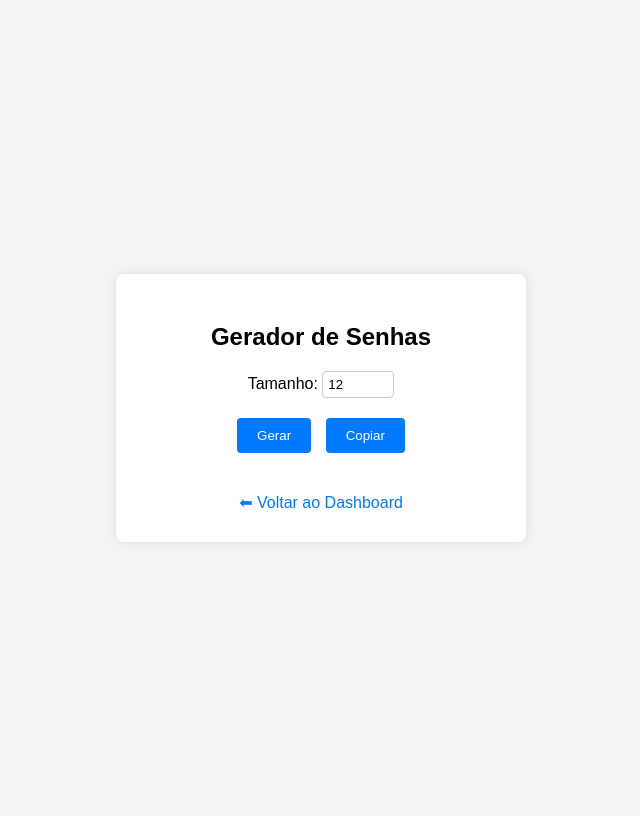
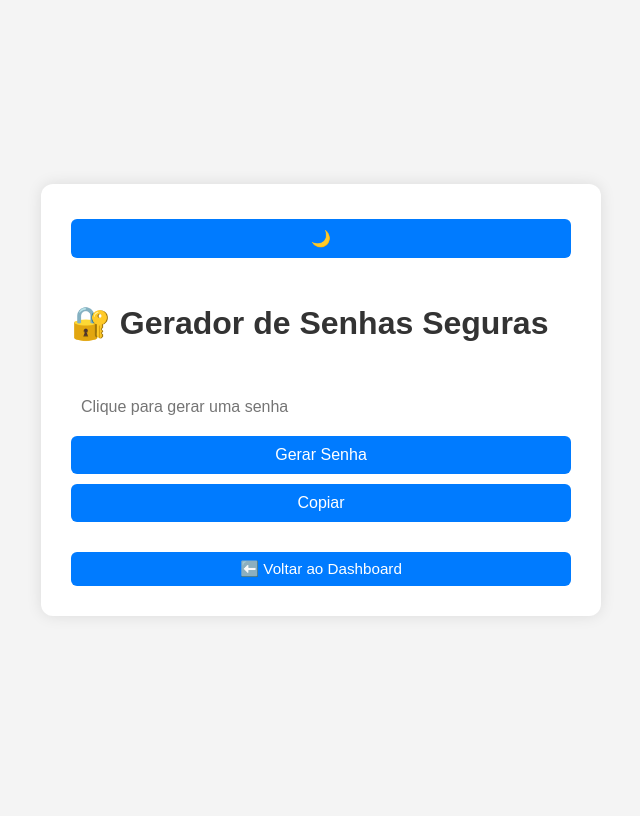
Before and after one commit to doppller/https---github.com-doppller-gestor_senha, a Flask app: page /gerar_senha in a window 1280 px wide. Shown: the whole page, without its empty margins (319-959 px from the left). After the commit the page ends 586 px from the top, so only its background shows below. Run offline with Flask 3, Linux system fonts and the light colour scheme; the visitor is signed in with stand-in values (Sample User, id 1).

Commit message:
alterei todo o estilo das telas

```diff
--- a/static/estilo.css
+++ b/static/estilo.css
@@ -1,85 +1,86 @@
+:root {
+    --cor-primaria: #007bff;
+    --cor-texto: #333;
+    --cor-fundo: #f4f4f4;
+    --cor-container: #fff;
+}
+
+body.dark-mode {
+    --cor-primaria: #1e90ff;
+    --cor-texto: #f1f1f1;
+    --cor-fundo: #121212;
+    --cor-container: #1e1e1e;
+}
+
 body {
-    font-family: 'Segoe UI', sans-serif;
-    background-color: #f0f2f5;
-    display: flex;
-    justify-content: center;
-    align-items: center;
-    height: 100vh;
+    font-family: Arial, sans-serif;
+    background-color: var(--cor-fundo);
+    color: var(--cor-texto);
+    margin: 0;
+    padding: 0;
+    display: grid;
+    place-items: center;
+    min-height: 100vh;
 }
 
 .container {
-    background-color: white;
+    background-color: var(--cor-container);
     padding: 30px;
-    border-radius: 10px;
-    box-shadow: 0 4px 12px rgba(0,0,0,0.1);
+    border-radius: 12px;
+    box-shadow: 0 0 15px rgba(0,0,0,0.1);
+    display: grid;
+    gap: 20px;
     width: 90%;
     max-width: 500px;
-    display: grid;
-    gap: 15px;
-}
-
-h1 {
-    text-align: center;
-    color: #333;
 }
 
 input, button {
     padding: 10px;
-    font-size: 16px;
-    border: 1px solid #ccc;
-    border-radius: 5px;
+    margin: 5px 0;
     width: 100%;
+    border: none;
+    border-radius: 6px;
+    font-size: 1em;
 }
 
-button, .botao {
-    display: inline-block;
-    padding: 8px 16px;
-    margin: 8px 4px;
-    font-size: 14px;
-    background-color: #ffffff;
-    color: #040404;
-    border: 1px solid #ccc;
-    border-radius: 6px;
-    text-decoration: none;
-    transition: all 0.3s ease;
-    box-shadow: 2px 2px 5px rgba(0, 0, 0, 0.05);
+button {
+    background-color: var(--cor-primaria);
+    color: white;
+    cursor: pointer;
+    transition: background 0.3s;
 }
 
-button:hover, .botao:hover {
-    background-color: #ad2424;
-    color: #000;
-    border-color: #aaa;
-}
-.copiar {
-    background-color: #e0e0e0;
-    border: none;
-    padding: 5px 8px;
-    margin-left: 8px;
-    border-radius: 5px;
-    cursor: pointer;
-    font-size: 14px;
-    transition: background-color 0.2s;
+button:hover {
+    background-color: #0056b3;
 }
 
-.copiar:hover {
-    background-color: #d0d0d0;
+a.botao {
+    background-color: var(--cor-primaria);
+    color: white;
+    text-decoration: none;
+    padding: 8px;
+    margin-top: 5px;
+    display: block;
+    border-radius: 6px;
+    text-align: center;
+    font-size: 0.95em;
 }
 
-
-.erro {
-    color: red;
-    font-weight: bold;
-    text-align: center;
+a.botao:hover {
+    background-color: #0056b3;
 }
 
-table {
-    width: 100%;
-    border-collapse: collapse;
-    margin-top: 20px;
+#botao-tema {
+    position: fixed;
+    top: 20px;
+    right: 20px;
+    background-color: var(--cor-primaria);
+    color: white;
+    border: none;
+    border-radius: 50%;
+    width: 45px;
+    height: 45px;
+    font-size: 18px;
+    cursor: pointer;
+    box-shadow: 0 0 8px rgba(0, 0, 0, 0.2);
 }
-
-th, td {
-    border: 1px solid #ddd;
-    padding: 8px;
-    text-align: left;
-}
--- a/templates/gerar_senha.html
+++ b/templates/gerar_senha.html
@@ -2,101 +2,54 @@
 <html lang="pt">
 <head>
     <meta charset="UTF-8">
-    <title>Gerar Senha</title>
-    <style>
-        body {
-            font-family: Arial, sans-serif;
-            background-color: #f4f4f4;
-            display: flex;
-            justify-content: center;
-            align-items: center;
-            height: 100vh;
-        }
-
-        .container {
-            background-color: white;
-            padding: 30px;
-            border-radius: 8px;
-            box-shadow: 0 0 10px rgba(0,0,0,0.1);
-            width: 350px;
-            text-align: center;
-        }
-
-        h2 {
-            margin-bottom: 20px;
-        }
-
-        input[type="number"] {
-            width: 60px;
-            padding: 5px;
-            margin-bottom: 15px;
-            border-radius: 4px;
-            border: 1px solid #ccc;
-        }
-
-        button {
-            padding: 10px 20px;
-            margin: 5px;
-            background-color: #007bff;
-            border: none;
-            color: white;
-            border-radius: 4px;
-            cursor: pointer;
-        }
-
-        button:hover {
-            opacity: 0.9;
-        }
-
-        #senhaGerada {
-            margin-top: 15px;
-            font-weight: bold;
-            color: green;
-        }
-
-        a {
-            display: inline-block;
-            margin-top: 20px;
-            color: #007bff;
-            text-decoration: none;
-        }
-
-        a:hover {
-            text-decoration: underline;
-        }
-    </style>
+    <meta name="viewport" content="width=device-width, initial-scale=1.0">
+    <title>Gerar Senha Segura</title>
+    <link rel="stylesheet" href="{{ url_for('static', filename='estilo.css') }}">
 </head>
 <body>
     <div class="container">
-        <h2>Gerador de Senhas</h2>
-        <label for="tamanho">Tamanho:</label>
-        <input type="number" id="tamanho" min="4" max="32" value="12"><br>
-        <button onclick="gerarSenha()">Gerar</button>
-        <button onclick="copiarSenha()">Copiar</button>
-
-        <div id="senhaGerada"></div>
-
-        <a href="{{ url_for('dashboard') }}">⬅ Voltar ao Dashboard</a>
+        <button id="toggle-dark" class="toggle-button">🌙</button>
+        <h1>🔐 Gerador de Senhas Seguras</h1>
+        <form id="formSenha">
+            <input type="text" id="senhaGerada" name="senhaGerada" placeholder="Clique para gerar uma senha" required readonly>
+            <div class="btn-group">
+                <button type="button" id="gerarBtn">Gerar Senha</button>
+                <button type="button" id="copiarBtn">Copiar</button>
+            </div>
+        </form>
+        <a class="botao" href="{{ url_for('dashboard') }}">⬅️ Voltar ao Dashboard</a>
     </div>
 
     <script>
-        function gerarSenha() {
-            const tamanho = document.getElementById("tamanho").value;
-            const caracteres = "ABCDEFGHIJKLMNOPQRSTUVWXYZabcdefghijklmnopqrstuvwxyz0123456789!@#$%&*";
-            let senha = "";
-            for (let i = 0; i < tamanho; i++) {
+        // Mantém tema escuro entre páginas
+        if (localStorage.getItem('darkMode') === 'true') {
+            document.body.classList.add('dark-mode');
+        }
+
+        document.getElementById('toggle-dark').addEventListener('click', () => {
+            document.body.classList.toggle('dark-mode');
+            const darkModeAtivo = document.body.classList.contains('dark-mode');
+            localStorage.setItem('darkMode', darkModeAtivo);
+        });
+
+        // Geração de senha segura
+        document.getElementById('gerarBtn').addEventListener('click', () => {
+            const caracteres = 'ABCDEFGHIJKLMNOPQRSTUVWXYZabcdefghijklmnopqrstuvwxyz0123456789!@#$%^&*()_+-=[]{}|;:,<.>/?';
+            let senha = '';
+            for (let i = 0; i < 16; i++) {
                 senha += caracteres.charAt(Math.floor(Math.random() * caracteres.length));
             }
-            document.getElementById("senhaGerada").innerText = senha;
-        }
+            document.getElementById('senhaGerada').value = senha;
+        });
 
-        function copiarSenha() {
-            const senha = document.getElementById("senhaGerada").innerText;
-            if (!senha) return;
-            navigator.clipboard.writeText(senha).then(() => {
-                alert("Senha copiada!");
-            });
-        }
+        // Copiar para área de transferência
+        document.getElementById('copiarBtn').addEventListener('click', () => {
+            const senhaInput = document.getElementById('senhaGerada');
+            senhaInput.select();
+            senhaInput.setSelectionRange(0, 99999);
+            document.execCommand('copy');
+            alert('Senha copiada!');
+        });
     </script>
 </body>
 </html>
```
Also changed, not shown: templates/cadastro.html (+12 -6 lines), templates/dashboard.html (+17 -13 lines), templates/index.html (+11 -36 lines), templates/login.html (+10 -41 lines).
